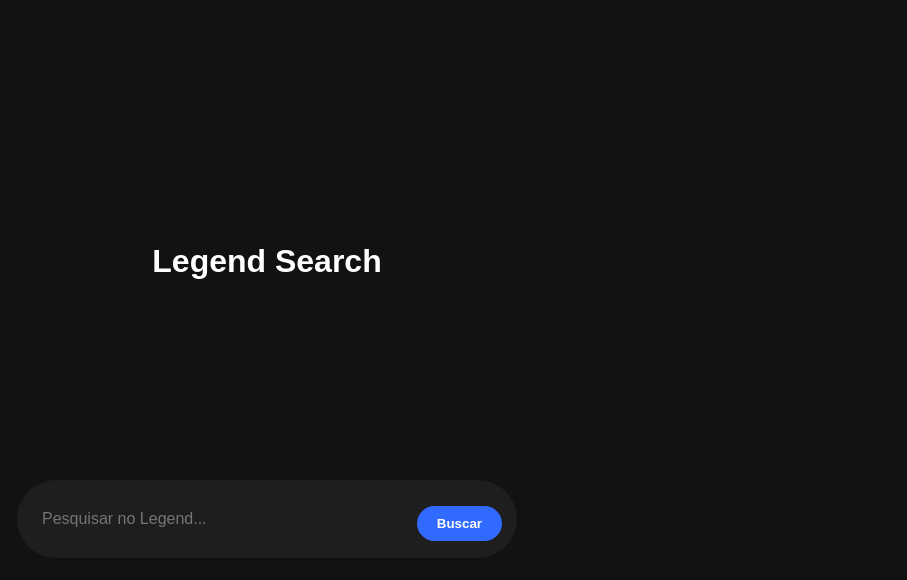
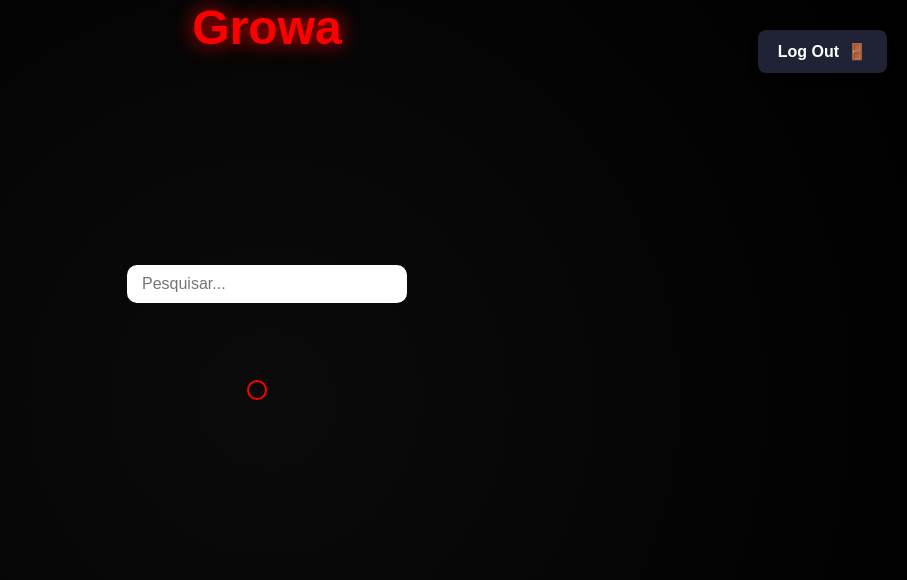
Before and after one commit to growagarden66/login-form, a plain HTML site: page home.html in a window 1280 px wide. Shown: the whole page, without its empty margins (373-1280 px from the left). Drawn offline with Linux system fonts and the light colour scheme.

Commit message:
Update home.html

```diff
--- a/home.html
+++ b/home.html
@@ -1,55 +1,25 @@
 <!DOCTYPE html>
-<html lang="en">
+<html lang="pt-BR">
 <head>
-  <meta charset="UTF-8">
-  <meta name="viewport" content="width=device-width, initial-scale=1.0">
-  <title>Legend Search</title>
-  <link rel="stylesheet" href="style.css">
-  <script src="ghost.js" defer></script>
-  <style>
-    body {
-      background: #121212;
-      color: white;
-      display: flex;
-      flex-direction: column;
-      justify-content: center;
-      align-items: center;
-      height: 100vh;
-      font-family: 'Poppins', sans-serif;
-    }
-    .search-box {
-      display: flex;
-      align-items: center;
-      background: #1e1e1e;
-      padding: 10px 15px;
-      border-radius: 50px;
-      width: 90%;
-      max-width: 500px;
-    }
-    .search-box input {
-      width: 100%;
-      padding: 10px;
-      border: none;
-      outline: none;
-      background: transparent;
-      color: white;
-      font-size: 1rem;
-    }
-    .search-box button {
-      background: #316aff;
-      border: none;
-      border-radius: 25px;
-      color: white;
-      padding: 10px 20px;
-      cursor: pointer;
-    }
-  </style>
+  <meta charset="UTF-8" />
+  <meta name="viewport" content="width=device-width, initial-scale=1.0" />
+  <title>Growa - Início</title>
+  <link rel="stylesheet" href="style.css" />
 </head>
 <body>
-  <h1>Legend Search</h1>
-  <div class="search-box">
-    <input type="text" placeholder="Pesquisar no Legend...">
-    <button>Buscar</button>
+  <div class="home-container">
+    <h1 class="logo">Growa</h1>
+    <div class="search-box">
+      <input type="text" placeholder="Pesquisar..." />
+    </div>
+
+    <div class="logout-container">
+      <button id="logoutButton" class="logout-btn">
+        <span>Log Out</span> 🚪
+      </button>
+    </div>
   </div>
+
+  <script src="script.js"></script>
 </body>
 </html>
```
